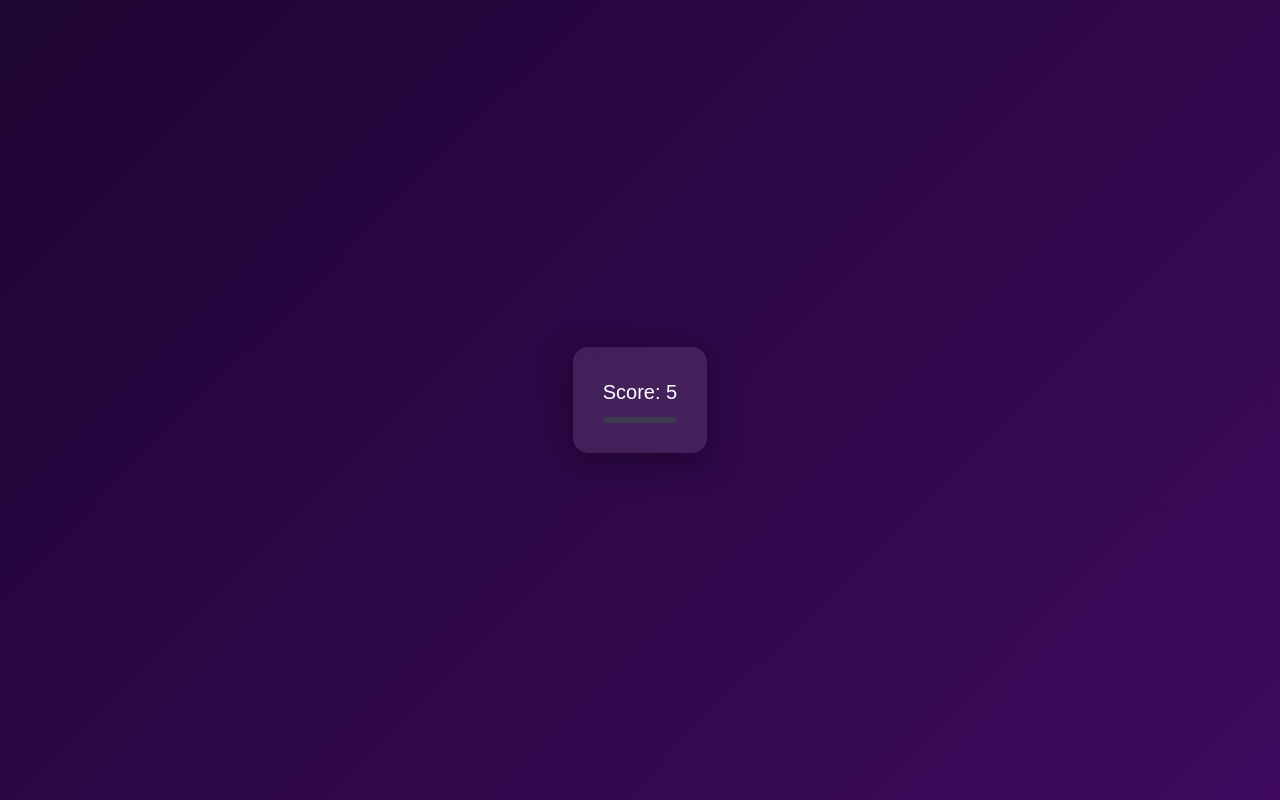
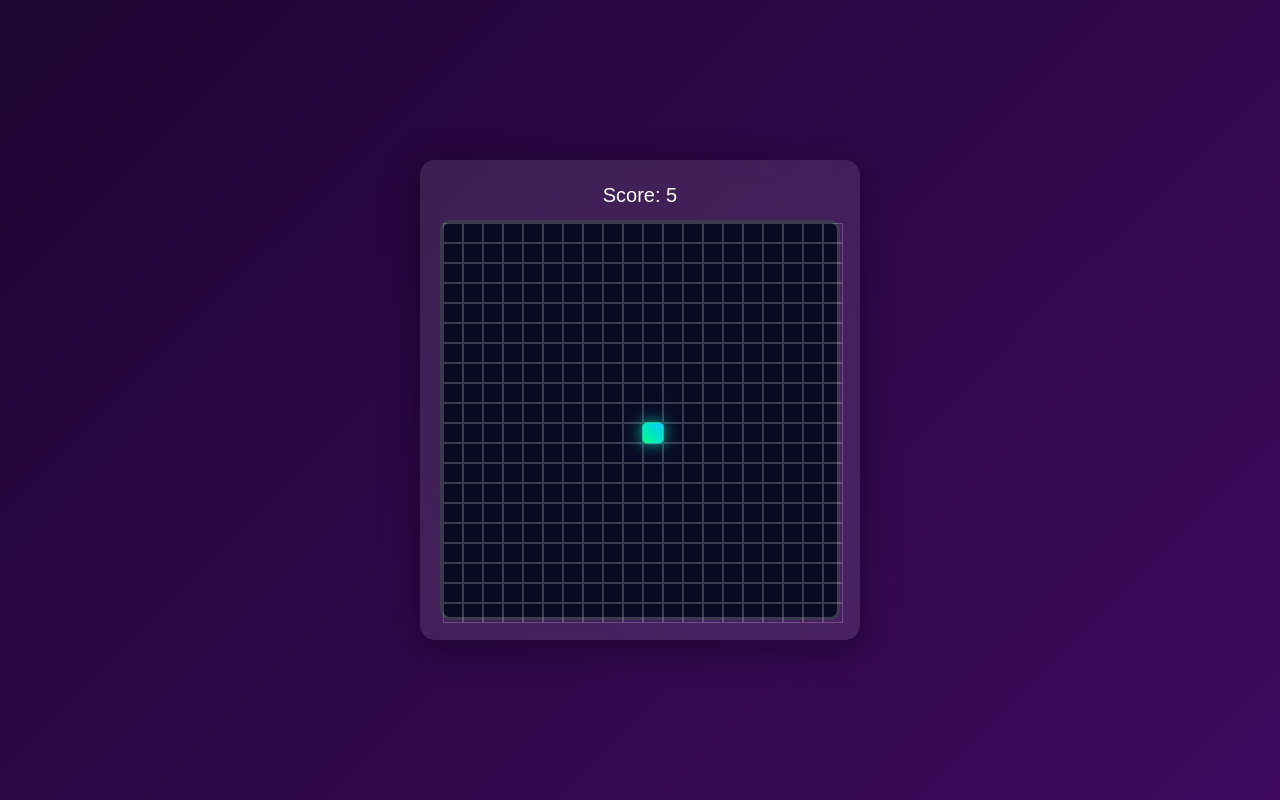
Before and after one commit to ramen72/snake-Game, a React (Vite) app: page / in a window 1280 px wide. Built offline with nearby package versions, Linux system fonts and the light colour scheme.

Commit message:
Update Tailwind.css & HomeComponent.jsx file at 21-04-2025_1207

```diff
--- a/src/components/HomeComponent.jsx
+++ b/src/components/HomeComponent.jsx
@@ -112,13 +112,13 @@ const renderGrid = () => {
             const isSnake = snake.some((item)=> item.x === j && item.y === i);
             const isFood = food.x === j && food.y === i;
             grid.push(
-                <div key={`${i}-${j}`} className='`cell ${isSnake ? "snake" : ""} ${isFood ? "food" : ""}'>
+                <div key={`${i}-${j}`} className={`cell ${isSnake ? "snake" : ""} ${isFood ? "food" : ""}`}>
 
                 </div>
             )
         }
     }
-    return renderGrid
+    return grid;
 }
 
 // 01:25:00
@@ -128,7 +128,11 @@ const renderGrid = () => {
         <>
             <div className="game-container">
                 <div className="score">Score: 5</div>
-                <div className="game-board"></div>
+                <div className="game-board" style={{ gridTemplateColumns: `repeat(${GRID_SIZE}, ${CELL_SIZE}px)`, width: `${GRID_SIZE * CELL_SIZE}px`, height: `${GRID_SIZE * CELL_SIZE}px`}}>
+                    {
+                        renderGrid()
+                    }
+                </div>
                 {
                     gameOver ?
                     <div className="game-over">
@@ -137,7 +141,6 @@ const renderGrid = () => {
                         <button className='restart-button'>Restart</button>
                     </div>
                     : ""
-
                 }
             </div>
         </>
```
Also changed, not shown: src/assets/css/tailwind.css.
